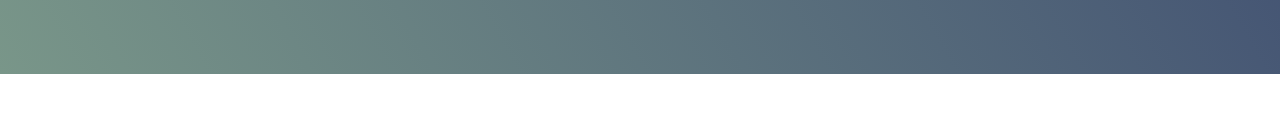
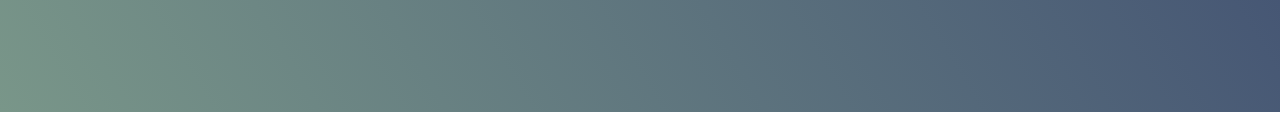
Before and after one commit to wuyuandi/YuFF, a Gatsby site: page /About in a window 1280 px wide. Shown: the part 662-800 px from the top of the page. Built offline with nearby package versions, Linux system fonts and the light colour scheme; Gatsby itself is replaced by a stand-in of ours.

Commit message:
about update2

```diff
--- a/src/components/About.css
+++ b/src/components/About.css
@@ -9,7 +9,7 @@
     font-family: Cambria, Cochin, Georgia, Times, 'Times New Roman', serif;
     /* background-color: #000; */
     padding-top: 5%;
-    padding-bottom: 6% ;
+    padding-bottom: 9% ;
     background: -webkit-linear-gradient(left bottom,rgb(121,150,137),rgb(55,68,110));
 }
 .card-container {
```
